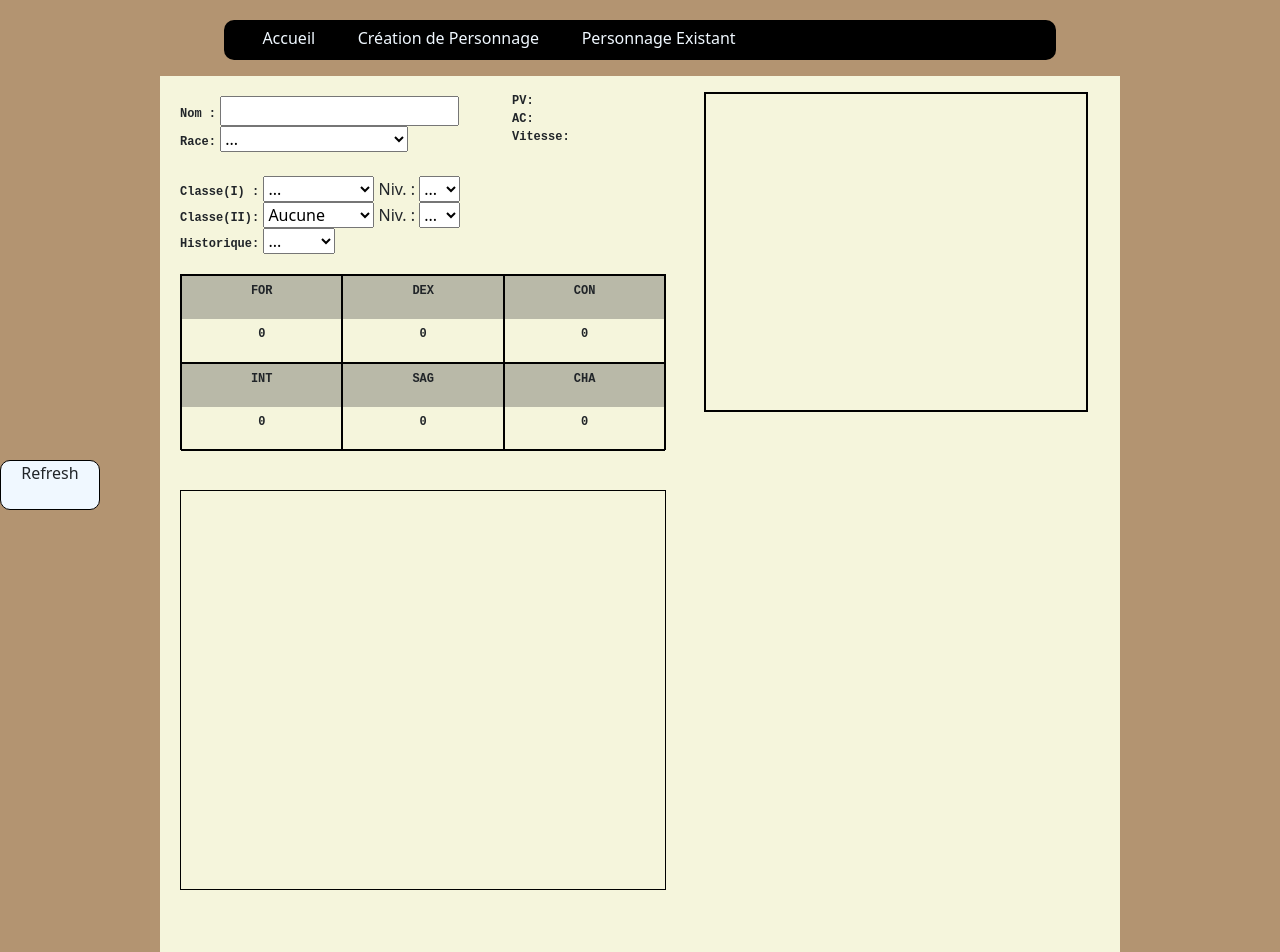
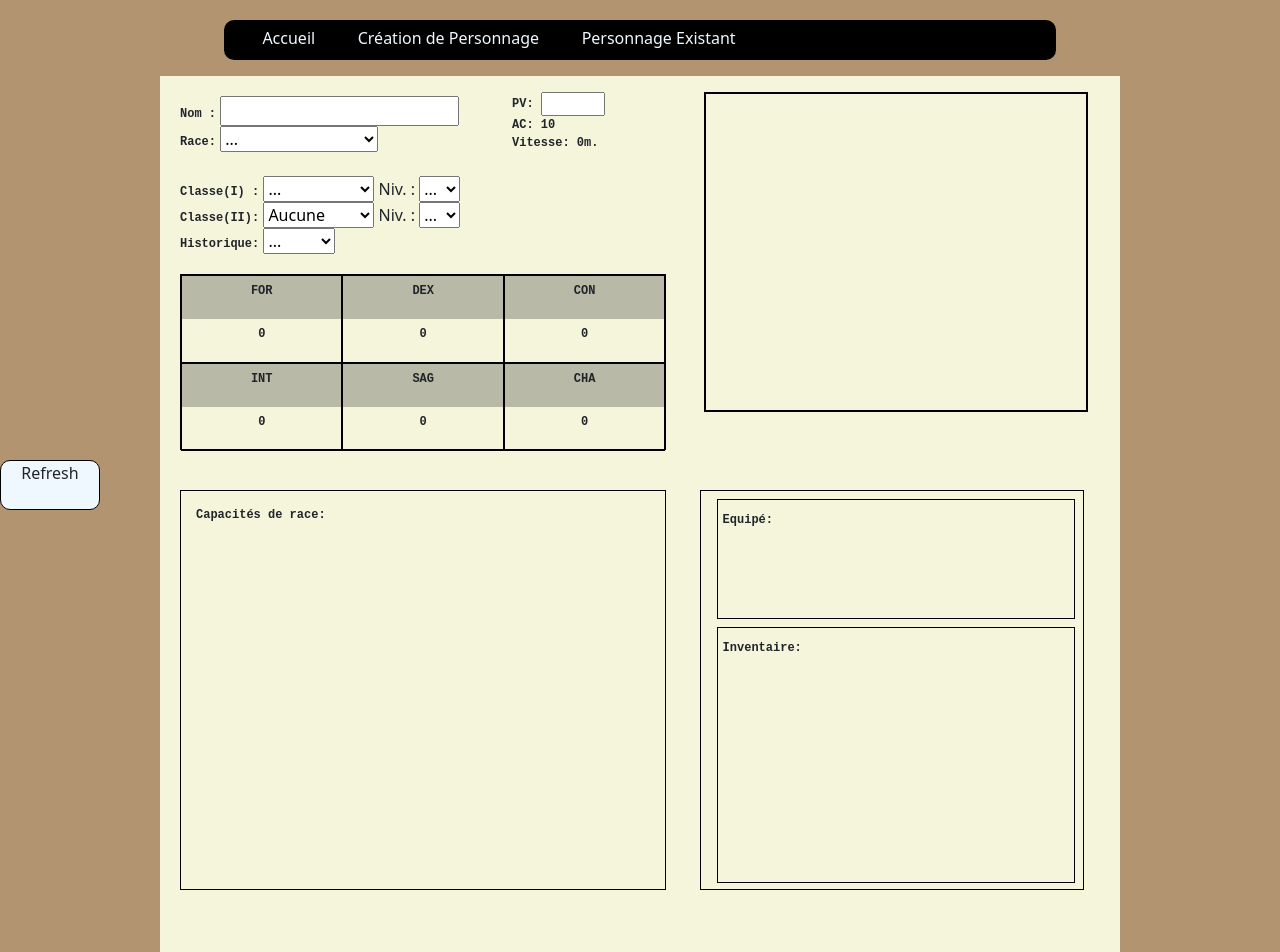
Before and after one commit to TrangAlexis/LearnWebHtml, a plain HTML site: page DnD_Character_Sheets.html in a window 1280 px wide. Shown: the top 952 px of the page. Drawn offline with nearby package versions, Linux system fonts and the light colour scheme.

Commit message:
add equipment

```diff
--- a/DnD_Character_Sheets.html
+++ b/DnD_Character_Sheets.html
@@ -26,9 +26,18 @@
         <div id="Feuille">
                 <!-- PV/AC/VITESSE -->
                 <div id="boite_pv_ac_vitesse">
-                    <div class="texte_normale" id="PV">PV: </div>
-                    <div class="texte_normale" id="AC">AC: </div>
-                    <div class="texte_normale" id="Vitesse">Vitesse: </div>
+                    <div class="texte_normale" id="PV">
+                        <form class="form_PV">
+                            <span>PV: </span>
+                            <input type="text" id="input_pv">
+                        </form>
+                    </div>
+                    <div class="texte_normale" id="AC">AC:
+                        <span id="span_AC">10</span>
+                    </div>
+                    <div class="texte_normale" id="Vitesse">Vitesse:
+                        <span id="span_vitesse">0m.</span>
+                    </div>
                 </div>
                 <!-- PORTRAIT -->
                 <div id="boite_portrait">
@@ -46,7 +55,7 @@
                             <option value="haut-elfe">Elfe (haut-elfe)</option>
                             <option value="elfe des bois">Elfe (elfe des bois)</option>
                             <option value="drow">Elfe (drow)</option>
-
+                            <!--
                             <option value="halfelin pied-léger">Halfelin (pied-léger)</option>
                             <option value="halfelin robuste">Halfelin (robuste)</option>
                             <option value="humain">Humain</option>
@@ -69,7 +78,7 @@
                             <option value="gnome des profondeurs">Gnome (profondeurs)</option>
                             <option value="tieffelin">Tieffelin</option>
                             <option value="aarakocra">Aarakocra</option>
-                            <option value="genasi">Génasi</option>
+                            <option value="genasi">Génasi</option>-->
                             <option value="goliath">Goliath</option>
                         </select>
                         <br>
@@ -205,12 +214,27 @@
                     <span id="list_mod_competences_span"></span>
                 </div>
 
+                <!-- CAPACITES ET COMPETENCES -->
+                <div id="wrapper_capacites_competences">
                 <!-- CAPACITES -->
-                <div id="contenaire_boite_capacites">
-                    <div class="boite_capacites texte_normale" id="boite_capacites_race">
+                    <div id="contenaire_boite_capacites">
+                        <div class="boite_capacites texte_normale" id="boite_capacites_race">
+                            <span class="texte_normale">Capacités de race: </span>
+                        </div>
+                    </div>
 
+                    <!-- EQUIPEMENT -->
+                    <div id="contenaire_equipement">
+                        <div id="boite_equipe">
+                            <span class="texte_normale">Equipé: </span>
+                        </div>
+
+                        <div id="boite_inventaire">
+                            <span class="texte_normale">Inventaire: </span>
+                        </div>
                     </div>
                 </div>
+
 
                 <!-- test -->
 
--- a/assets/css/DnD_style.css
+++ b/assets/css/DnD_style.css
@@ -48,9 +48,13 @@ body{
 #boite_pv_ac_vitesse{
     position: absolute;
     top: 11.5vh;
-    right: 50vw;
+    right: 45vw;
     height: 10vh;
-    width: 10vw;
+    width: 15vw;
+}
+
+#input_pv{
+    width: 5vw;
 }
 
 #boite_portrait{
@@ -128,11 +132,41 @@ body{
 }
 
 #contenaire_boite_capacites{
+    float: left;
     padding: 15px;
     height: 50vh;
     width: 38vw;
     border: 1px solid black;
     margin-top: 5vh;
+}
+
+#contenaire_equipement{
+    float: right;
+    height: 50vh;
+    width: 30vw;
+    border: 1px solid black;
+    margin-top: 5vh;
+    margin-right: 2vh;
+}
+
+#boite_equipe{
+    padding: 5px;
+    float: right;
+    height: 15vh;
+    width: 28vw;
+    border: 1px solid black;
+    margin-top: 1vh;
+    margin-right: 1vh;
+}
+
+#boite_inventaire{
+    padding: 5px;
+    float: right;
+    height: 32vh;
+    width: 28vw;
+    border: 1px solid black;
+    margin-top: 1vh;
+    margin-right: 1vh;
 }
 
 /*version mobile*/
--- a/assets/javascript/Dnd_Character_Sheets_Creation.js
+++ b/assets/javascript/Dnd_Character_Sheets_Creation.js
@@ -214,7 +214,7 @@ modIntelligenceSpan.addEventListener('click',() => {    boiteComp.style.backgrou
                                                         compSpan.innerHTML += `<br>Investigation: ${addPlus(mod_intelligence.bonus)}`;
                                                         compSpan.innerHTML += `<br>Nature: ${addPlus(mod_intelligence.bonus)}`;
                                                         compSpan.innerHTML += `<br>Religion: ${addPlus(mod_intelligence.bonus)}`;
-                                                        boiteComp.style.height = "20vh"
+                                                        boiteComp.style.height = "25vh"
                                                         boiteComp.style.width = "50vw"
                                                     })
 
@@ -226,7 +226,7 @@ modSagesseSpan.addEventListener('click',() => {         boiteComp.style.backgrou
                                                         compSpan.innerHTML += `<br>Perception: ${addPlus(mod_sagesse.bonus)}`;
                                                         compSpan.innerHTML += `<br>Perspicacité: ${addPlus(mod_sagesse.bonus)}`;
                                                         compSpan.innerHTML += `<br>Survie: ${addPlus(mod_sagesse.bonus)}`;
-                                                        boiteComp.style.height = "20vh"
+                                                        boiteComp.style.height = "25vh"
                                                         boiteComp.style.width = "50vw"
                                                     })
 
@@ -237,7 +237,7 @@ modCharismeSpan.addEventListener('click',() => {        boiteComp.style.backgrou
                                                         compSpan.innerHTML += `<br>Persuasion: ${addPlus(mod_charisme.bonus)}`
                                                         compSpan.innerHTML += `<br>Représentation: ${addPlus(mod_charisme.bonus)}`
                                                         compSpan.innerHTML += `<br>Tromperie: ${addPlus(mod_charisme.bonus)}`
-                                                        boiteComp.style.height = "18vh"
+                                                        boiteComp.style.height = "23vh"
                                                         boiteComp.style.width = "50vw"
 
                                                     })
@@ -254,6 +254,9 @@ boiteComp.addEventListener('click',() => {              boiteComp.style.backgrou
 
 const boiteCapacitesRace = document.getElementById("boite_capacites_race")
 
+
+/*REFRESH*/
+const spanVitesse = document.getElementById("span_vitesse")
 const btnRefresh = document.getElementById("refresh")
 btnRefresh.addEventListener('click', () => {
     nom=inputNom.value
@@ -275,9 +278,13 @@ btnRefresh.addEventListener('click', () => {
     liste_capacite_race=[]
     bonus_race(race)
 
+    /*affiche les capacités de race dans le cadre*/
     boiteCapacitesRace.innerHTML=""
     for (const capacite_race of liste_capacite_race){
     boiteCapacitesRace.innerHTML+= `${capacite_race}<br>`
+
+    /*affiche la vitesse*/
+    spanVitesse.textContent=vitesse+"m.";
 }})
 
 
```
